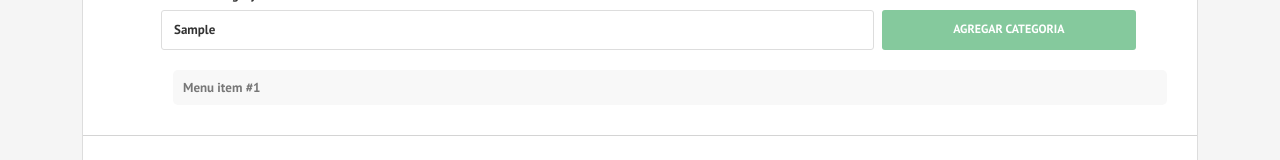
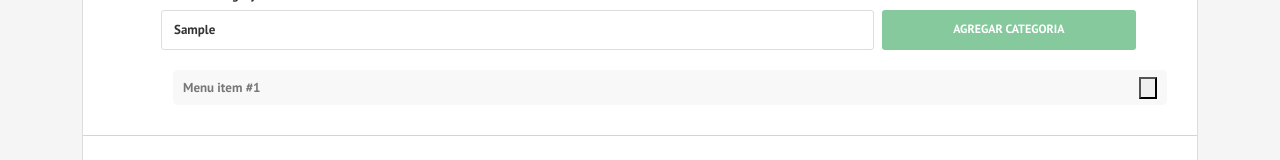
Before and after one commit to AneudySQ/alfa00, a React (Create React App) app: page /Admin in a window 1280 px wide. Both pictures are taken after typing "Sample" into the empty fields and a click on the button "AGREGAR CATEGORIA". Shown: the part 619-779 px from the top of the page. Built offline with nearby package versions, Linux system fonts and the light colour scheme; a web font is replaced by a local one.

Commit message:
agregando las carpetas

```diff
--- a/src/componets/AgregarCategoriaMenu.jsx
+++ b/src/componets/AgregarCategoriaMenu.jsx
@@ -1,5 +1,5 @@
 import React from 'react'
-import MenuItemCategoria from "./MenuItemCategoria";
+//import MenuItemCategoria from "./MenuItemCategoria";
 import shortid from 'shortid'
 
 
@@ -17,10 +17,18 @@ function AgregarCategoriaMenu() {
 
         console.log(agregarCategoria)
 
-        setItemMenu ([
+        setItemMenu([
             ...itemMenu,
-            {id: shortid.generate(), nombreMenu: agregarCategoria }
+            { id: shortid.generate(), nombreMenu: agregarCategoria }
         ])
+    }
+
+    const eliminarCategoria = id =>{
+        console.log(id)
+
+        const arrayFiltrado = itemMenu.filter(item => item.id !== id)
+        setItemMenu(arrayFiltrado)
+
     }
 
     return (
@@ -45,8 +53,26 @@ function AgregarCategoriaMenu() {
             </form >
 
             {
-                itemMenu.map(item =>(
-                    <MenuItemCategoria />
+                itemMenu.map(item => (
+
+                        <div className="menu-item-section clearfix">
+                            <h4>Menu item #1</h4>
+                            <div>
+                                <a href="#0">
+                                    <i className="icon_plus_alt"></i>
+                                </a>
+
+                                <a href="#0">
+                                    <button
+                                    className="icon_minus_alt"
+                                    onClick={() => eliminarCategoria(item.id)}
+
+                                    >
+
+                                    </button>
+                                </a>
+                            </div>
+                        </div>
                 ))
 
             }
--- a/src/componets/MenuItemCategoria.jsx
+++ b/src/componets/MenuItemCategoria.jsx
@@ -2,7 +2,14 @@ import React from "react";
 //import StripMenuItems from "./StripMenuItems";
 
 
-function MenuItemCategoria() {
+function MenuItemCategoria({item}) {
+
+
+  const eliminarItem = id => {
+    console.log(id)
+
+  }
+
   return (
     <>
       <div className="menu-item-section clearfix">
@@ -12,7 +19,9 @@ function MenuItemCategoria() {
             <i className="icon_plus_alt"></i>
           </a>
           <a href="#0">
-            <i className="icon_minus_alt"></i>
+            <button className="icon_minus_alt"
+            onClick={() => eliminarItem(item.id)}
+            ></button>
           </a>
         </div>
       </div>
```
